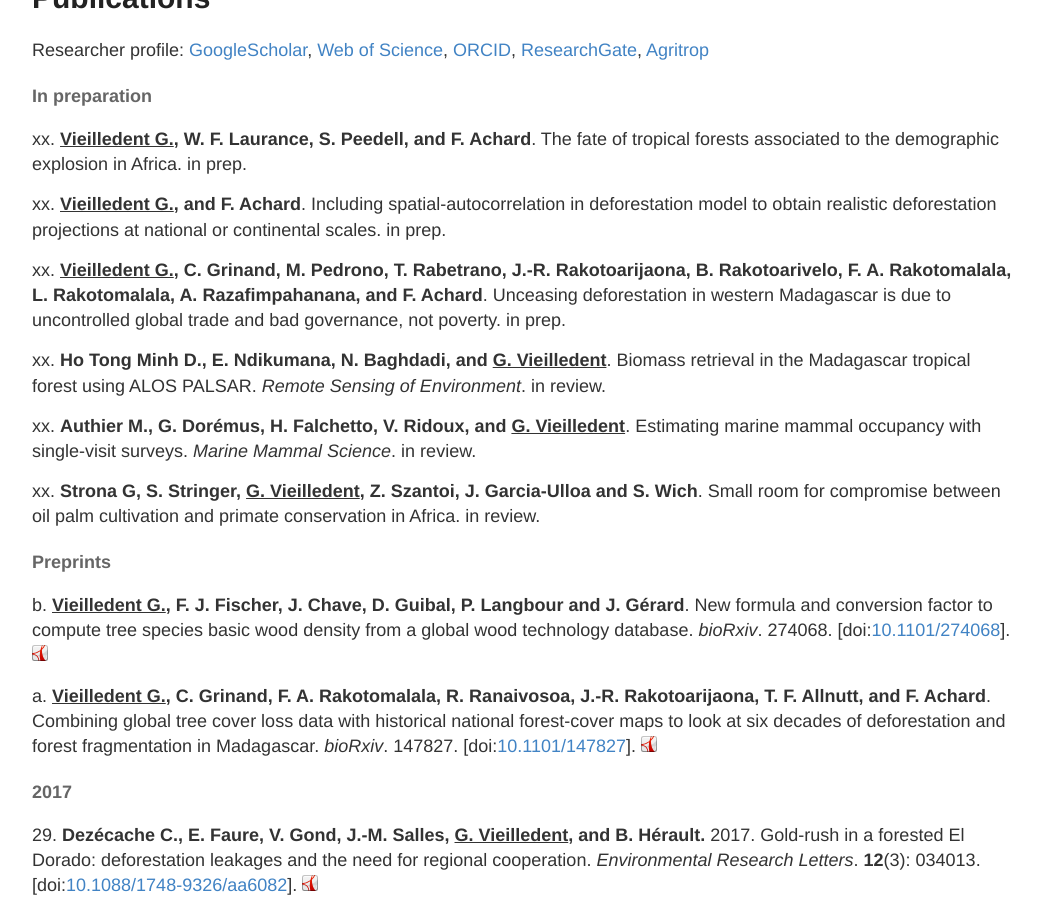
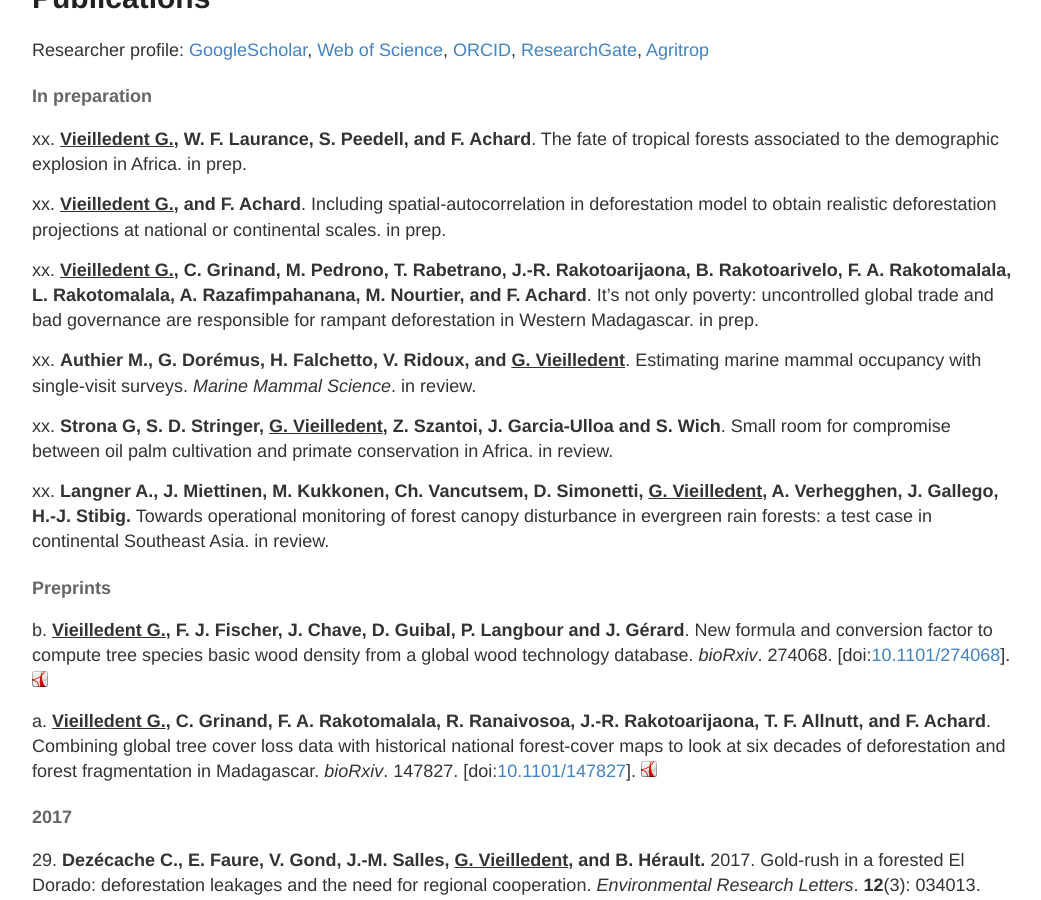
Before and after one commit to ghislainv/ghislainv.github.io, a Jekyll site: the page built from publications.md, in a window 1280 px wide and 900 px high, scrolled down 453 px. Shown: the whole window, without its empty margins (118-1159 px from the left). Built offline with Jekyll 4.4.1, drawn with Linux system fonts in a browser that asks for light colours.

Commit message:
Update publications

```diff
--- a/publications.md
+++ b/publications.md
@@ -17,13 +17,13 @@ xx\. **<span style="text-decoration: underline;">Vieilledent G.</span>, W. F. La
 
 xx\. **<span style="text-decoration: underline;">Vieilledent G.</span>, and F. Achard**. Including spatial-autocorrelation in deforestation model to obtain realistic deforestation projections at national or continental scales. in prep.
 
-xx\. **<span style="text-decoration: underline;">Vieilledent G.</span>, C. Grinand, M. Pedrono, T. Rabetrano, J.-R. Rakotoarijaona, B. Rakotoarivelo, F. A. Rakotomalala, L. Rakotomalala, A. Razafimpahanana, and F. Achard**. Unceasing deforestation in western Madagascar is due to uncontrolled global trade and bad governance, not poverty. in prep.
-
-xx\. **Ho Tong Minh D., E. Ndikumana, N. Baghdadi, and <span style="text-decoration: underline;">G. Vieilledent</span>**. Biomass retrieval in the Madagascar tropical forest using ALOS PALSAR. _Remote Sensing of Environment_. in review.
+xx\. **<span style="text-decoration: underline;">Vieilledent G.</span>, C. Grinand, M. Pedrono, T. Rabetrano, J.-R. Rakotoarijaona, B. Rakotoarivelo, F. A. Rakotomalala, L. Rakotomalala, A. Razafimpahanana, M. Nourtier, and F. Achard**. It's not only poverty: uncontrolled global trade and bad governance are responsible for rampant deforestation in Western Madagascar. in prep.
 
 xx\. **Authier M., G. Dorémus, H. Falchetto, V. Ridoux, and <span style="text-decoration: underline;">G. Vieilledent</span>**. Estimating marine mammal occupancy with single-visit surveys. _Marine Mammal Science_. in review.
 
-xx\. **Strona G, S. Stringer, <span style="text-decoration: underline;">G. Vieilledent</span>, Z. Szantoi, J. Garcia-Ulloa and S. Wich**. Small room for compromise between oil palm cultivation and primate conservation in Africa. in review.
+xx\. **Strona G, S. D. Stringer, <span style="text-decoration: underline;">G. Vieilledent</span>, Z. Szantoi, J. Garcia-Ulloa and S. Wich**. Small room for compromise between oil palm cultivation and primate conservation in Africa. in review.
+
+xx\. **Langner A., J. Miettinen, M. Kukkonen, Ch. Vancutsem, D. Simonetti, <span style="text-decoration: underline;">G. Vieilledent</span>, A. Verhegghen, J. Gallego, H.-J. Stibig.** Towards operational monitoring of forest canopy disturbance in evergreen rain forests: a test case in continental Southeast Asia. in review.
 
 #### Preprints
 
```
